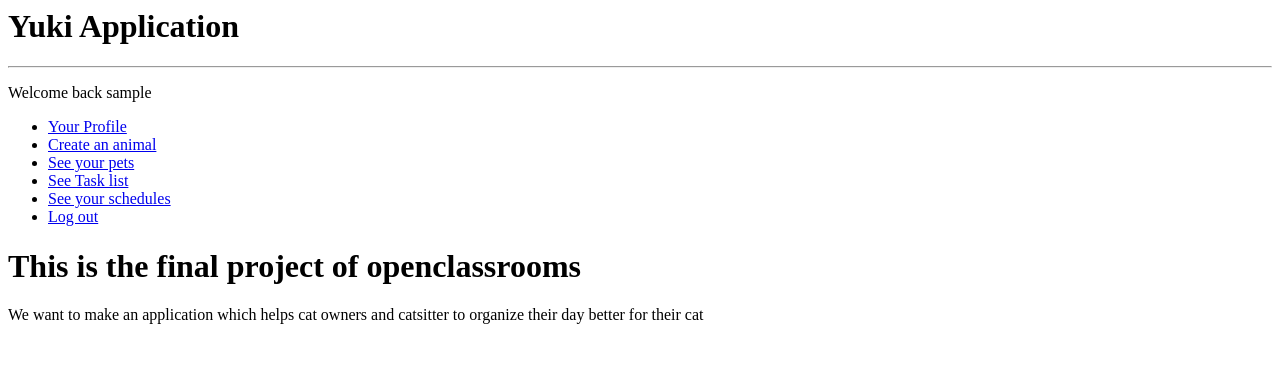
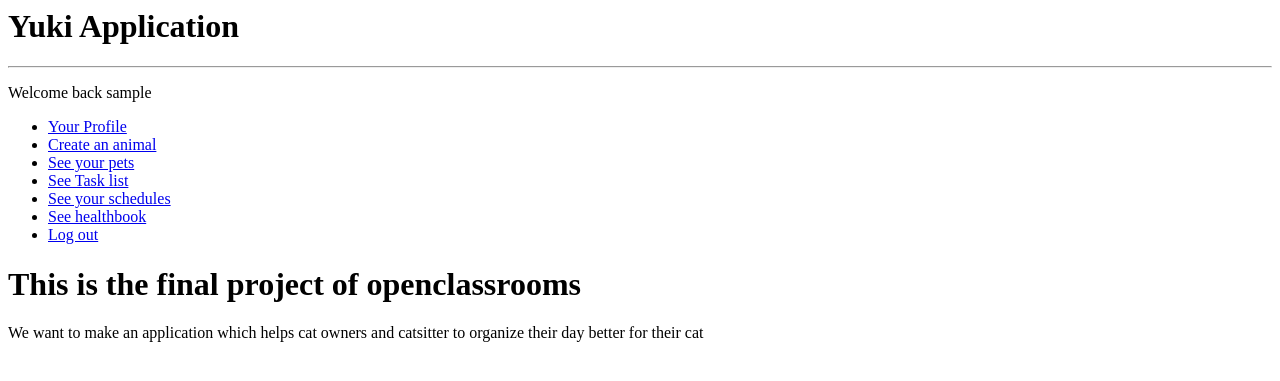
Before and after one commit to jonathanreveille/yuki_app, a Django app: page / in a window 1280 px wide. Shown: the top 381 px of the page. Run offline with Django 3.2, Linux system fonts and the light colour scheme; the visitor is signed in with stand-in values (Sample User, id 1).

Commit message:
added link for healthbook

```diff
--- a/animals/models.py
+++ b/animals/models.py
@@ -26,6 +26,5 @@ class Pet(models.Model):
     age =  models.BigIntegerField(null=True, blank=True)
     weight = models.FloatField(max_length=6, null=True, blank=True)
 
-
     def __str__(self):
         return f"{self.name}"
--- a/animals/templates/animals/home.html
+++ b/animals/templates/animals/home.html
@@ -11,6 +11,7 @@
         <li><a href="{% url 'animals:see_pet' %}">See your pets</a></li>
         <li><a href="{% url 'schedules:task_list' %}">See Task list</a></li>
         <li><a href="{% url 'schedules:schedule_list'%}"> See your schedules</a></li>
+        <li><a href="{% url 'healthbook:healthbook_list'%}"> See healthbook </a></li>
         <li><a href="{% url 'logout' %}">Log out</a></li>
 
     </ul>
```
